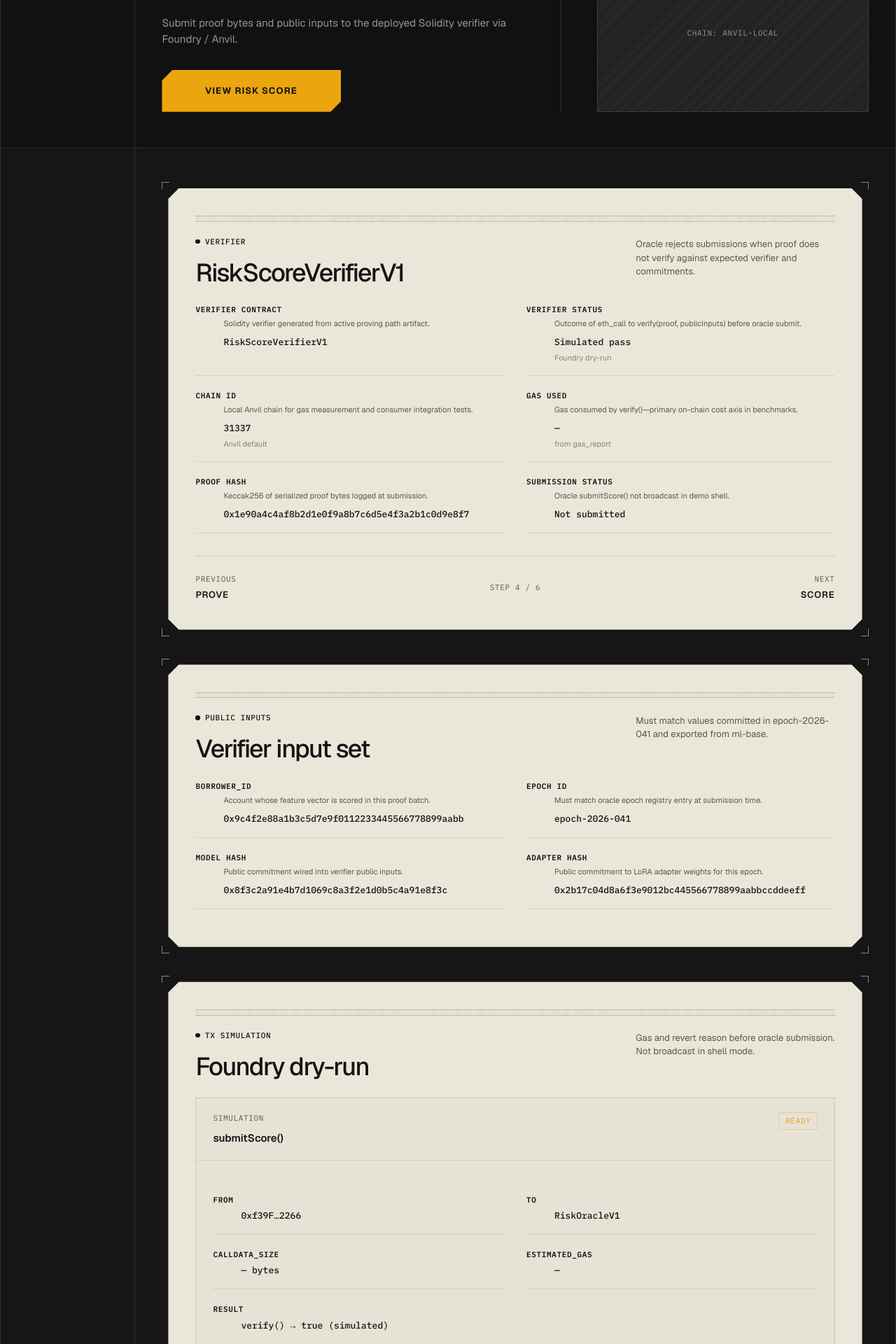
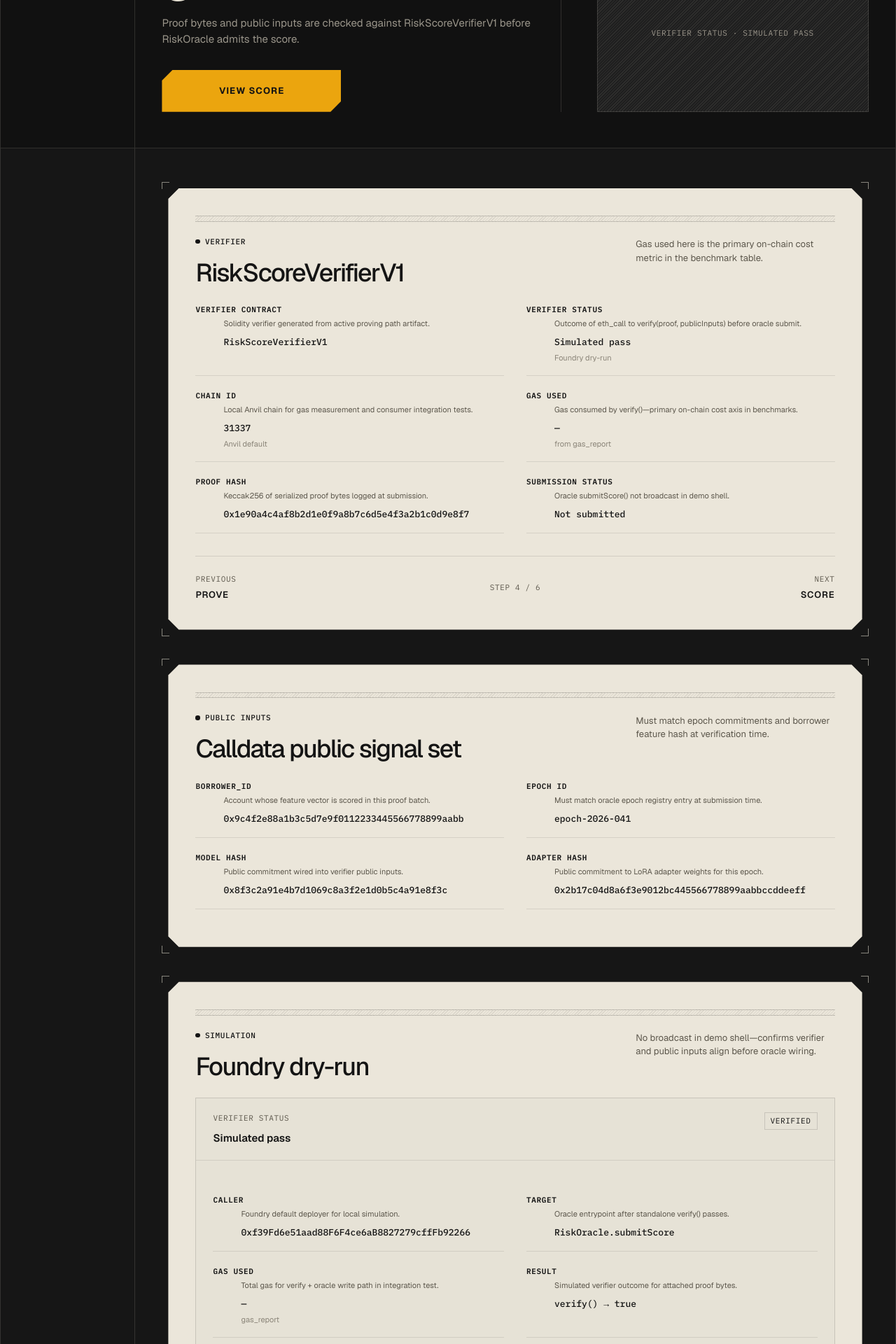
Before and after one commit to vamshiganesh/Zyocra, a React (Vite) app in the folder frontend/: page /verify in a window 1280 px wide. Shown: the part 300-2220 px from the top of the page at 70% size. Built offline with nearby package versions, Linux system fonts and the light colour scheme; a web font is replaced by a local one.

Commit message:
Refine the UI content across all screens so the product feels real and high-end - 6

```diff
--- a/frontend/src/pages/ProofVerificationPage.tsx
+++ b/frontend/src/pages/ProofVerificationPage.tsx
@@ -1,4 +1,5 @@
 import { Shell } from "../components/layout/Shell";
+import { screenBySlug } from "../config/screens";
 import { DataFieldGrid } from "../components/product/DataFieldGrid";
 import { FlowNav } from "../components/product/FlowNav";
 import { PlaceholderPanel } from "../components/product/PlaceholderPanel";
@@ -9,12 +10,34 @@ import { SectionHeader } from "../components/ui/SectionHeader";
 import { publicInputFields, verifyFields } from "../data/product-placeholders";
 import "./pages.css";
 
+const screen = screenBySlug("verify")!;
+
 const txSimFields = [
-  { label: "from", value: "0xf39F…2266", mono: true },
-  { label: "to", value: "RiskOracleV1", mono: true },
-  { label: "calldata_size", value: "— bytes", mono: true },
-  { label: "estimated_gas", value: "—", mono: true },
-  { label: "result", value: "verify() → true (simulated)", mono: true },
+  {
+    label: "Caller",
+    value: "0xf39Fd6e51aad88F6F4ce6aB8827279cffFb92266",
+    mono: true,
+    description: "Foundry default deployer for local simulation.",
+  },
+  {
+    label: "Target",
+    value: "RiskOracle.submitScore",
+    mono: true,
+    description: "Oracle entrypoint after standalone verify() passes.",
+  },
+  {
+    label: "Gas used",
+    value: "—",
+    mono: true,
+    description: "Total gas for verify + oracle write path in integration test.",
+    hint: "gas_report",
+  },
+  {
+    label: "Result",
+    value: "verify() → true",
+    mono: true,
+    description: "Simulated verifier outcome for attached proof bytes.",
+  },
 ];
 
 export function ProofVerificationPage() {
@@ -23,15 +46,15 @@ export function ProofVerificationPage() {
       <section className="band band--hero">
         <Shell>
           <ProductHero
-            eyebrow="On-chain verifier"
-            title="Verify the proof on EVM."
-            body="Submit proof bytes and public inputs to the deployed Solidity verifier via Foundry / Anvil."
+            eyebrow={screen.eyebrow}
+            title={screen.headline}
+            body={screen.lede}
             actions={
               <ClippedButton to="/score" variant="accent" size="lg">
-                View risk score
+                View score
               </ClippedButton>
             }
-            aside={<p className="mono-label">chain: anvil-local</p>}
+            aside={<p className="mono-label">verifier status · simulated pass</p>}
           />
         </Shell>
       </section>
@@ -44,7 +67,7 @@ export function ProofVerificationPage() {
                 <SectionHeader
                   label="Verifier"
                   title="RiskScoreVerifierV1"
-                  description="Oracle rejects submissions when proof does not verify against expected verifier and commitments."
+                  description="Gas used here is the primary on-chain cost metric in the benchmark table."
                 />
                 <DataFieldGrid fields={verifyFields} columns={2} />
               </div>
@@ -55,8 +78,8 @@ export function ProofVerificationPage() {
               <div id="public-inputs">
                 <SectionHeader
                   label="Public inputs"
-                  title="Verifier input set"
-                  description="Must match values committed in epoch-2026-041 and exported from ml-base."
+                  title="Calldata public signal set"
+                  description="Must match epoch commitments and borrower feature hash at verification time."
                 />
                 <DataFieldGrid fields={publicInputFields} columns={2} />
               </div>
@@ -65,11 +88,11 @@ export function ProofVerificationPage() {
             <ClippedCard>
               <div id="simulation">
                 <SectionHeader
-                  label="Tx simulation"
+                  label="Simulation"
                   title="Foundry dry-run"
-                  description="Gas and revert reason before oracle submission. Not broadcast in shell mode."
+                  description="No broadcast in demo shell—confirms verifier and public inputs align before oracle wiring."
                 />
-                <PlaceholderPanel label="Simulation" title="submitScore()" status="ready">
+                <PlaceholderPanel label="Verifier status" title="Simulated pass" status="verified">
                   <DataFieldGrid fields={txSimFields} columns={2} />
                 </PlaceholderPanel>
               </div>
```
